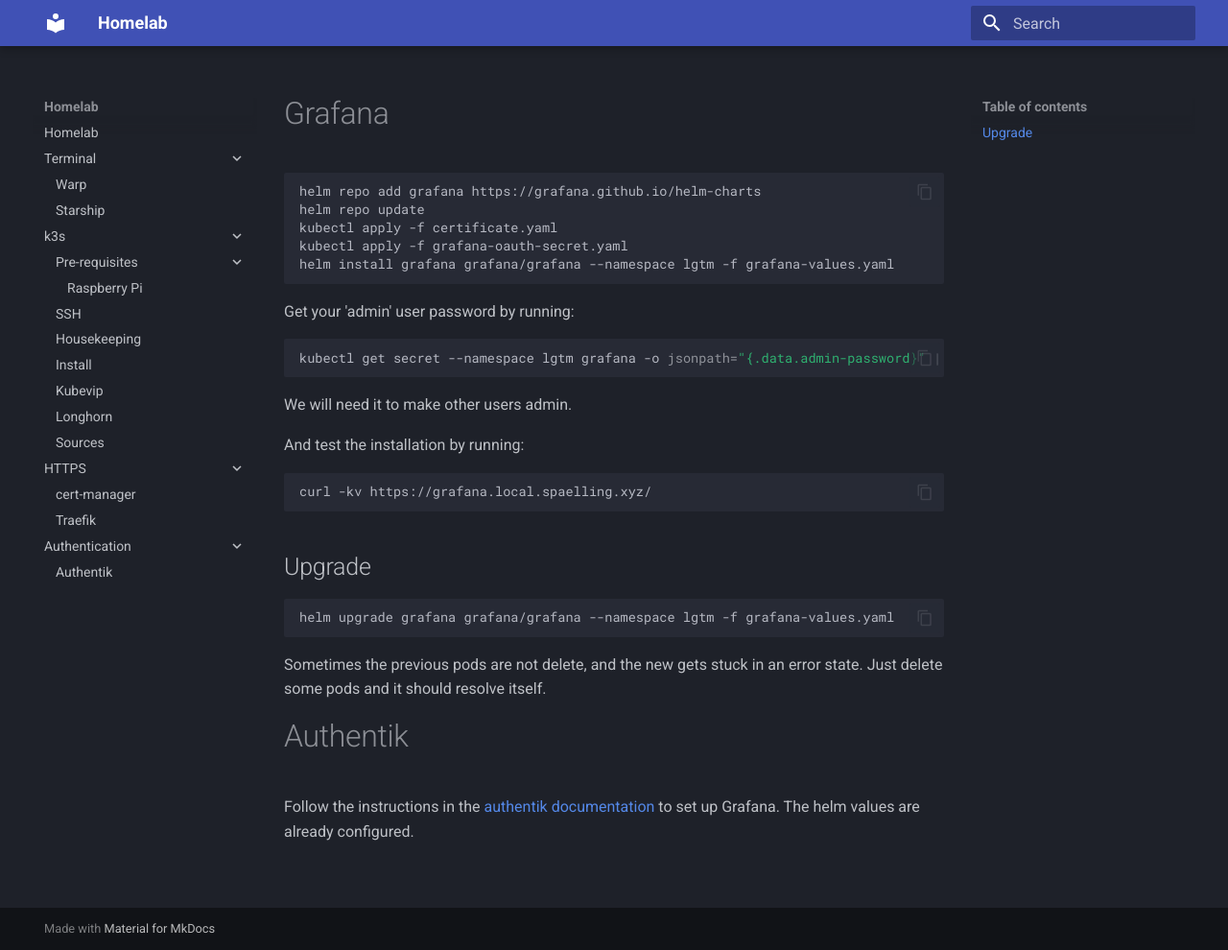
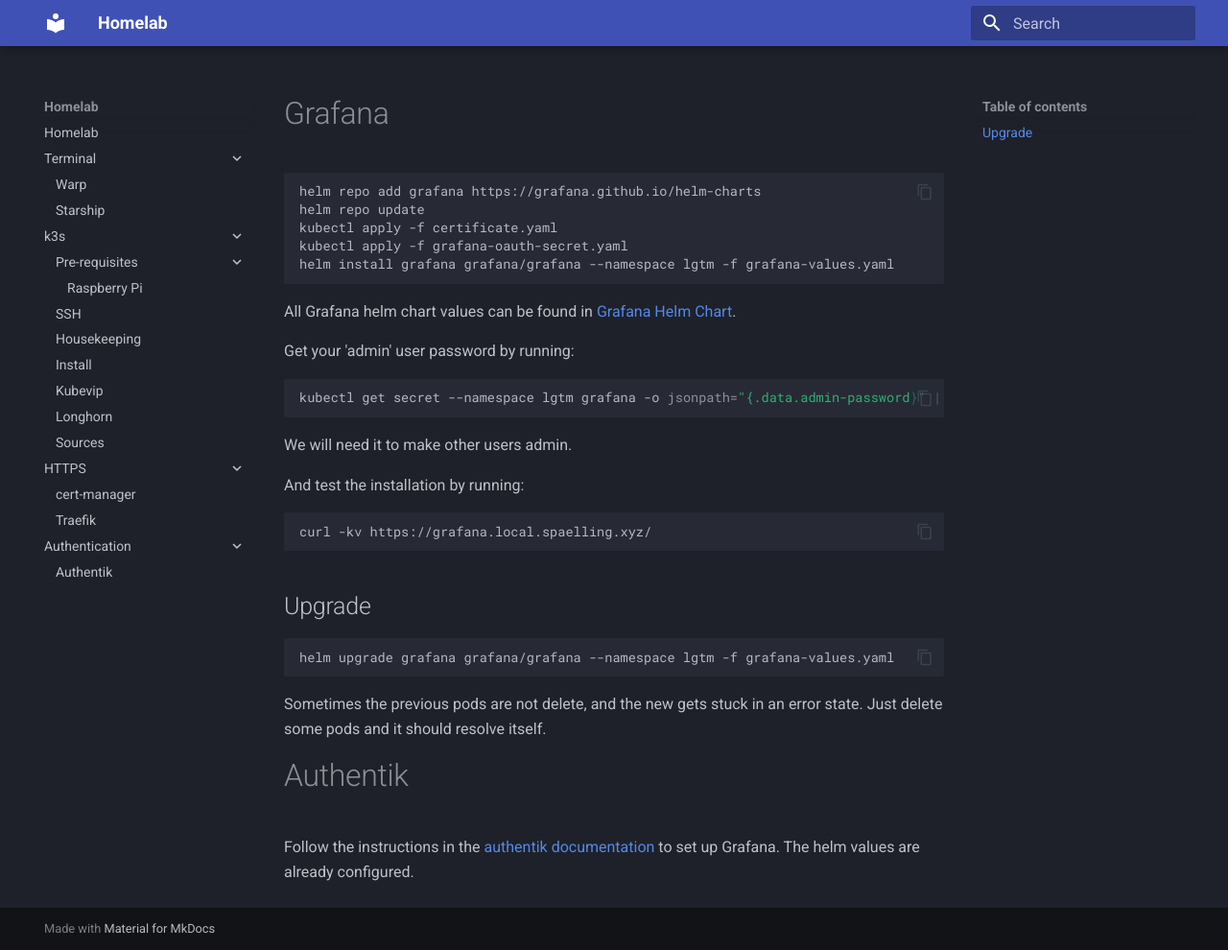
Before and after one commit to spaelling/homelab-pages, an MkDocs documentation site: the page built from docs/lgtm/grafana/grafana.md, in a window 1280 px wide and 990 px high. Shown: the whole window at 96% size. Built offline with MkDocs 1.6.1 and Material for MkDocs 9.7.7, drawn with Linux system fonts in a browser that asks for light colours.

Commit message:
docs: add clarification on Grafana helm chart values location

````diff
--- a/docs/lgtm/grafana/grafana.md
+++ b/docs/lgtm/grafana/grafana.md
@@ -7,6 +7,8 @@
 kubectl apply -f grafana-oauth-secret.yaml
 helm install grafana grafana/grafana --namespace lgtm -f grafana-values.yaml
 ```
+
+All Grafana helm chart values can be found in [Grafana Helm Chart](https://github.com/grafana/helm-charts/blob/main/charts/grafana/README.md).
 
 Get your 'admin' user password by running:
 
````
